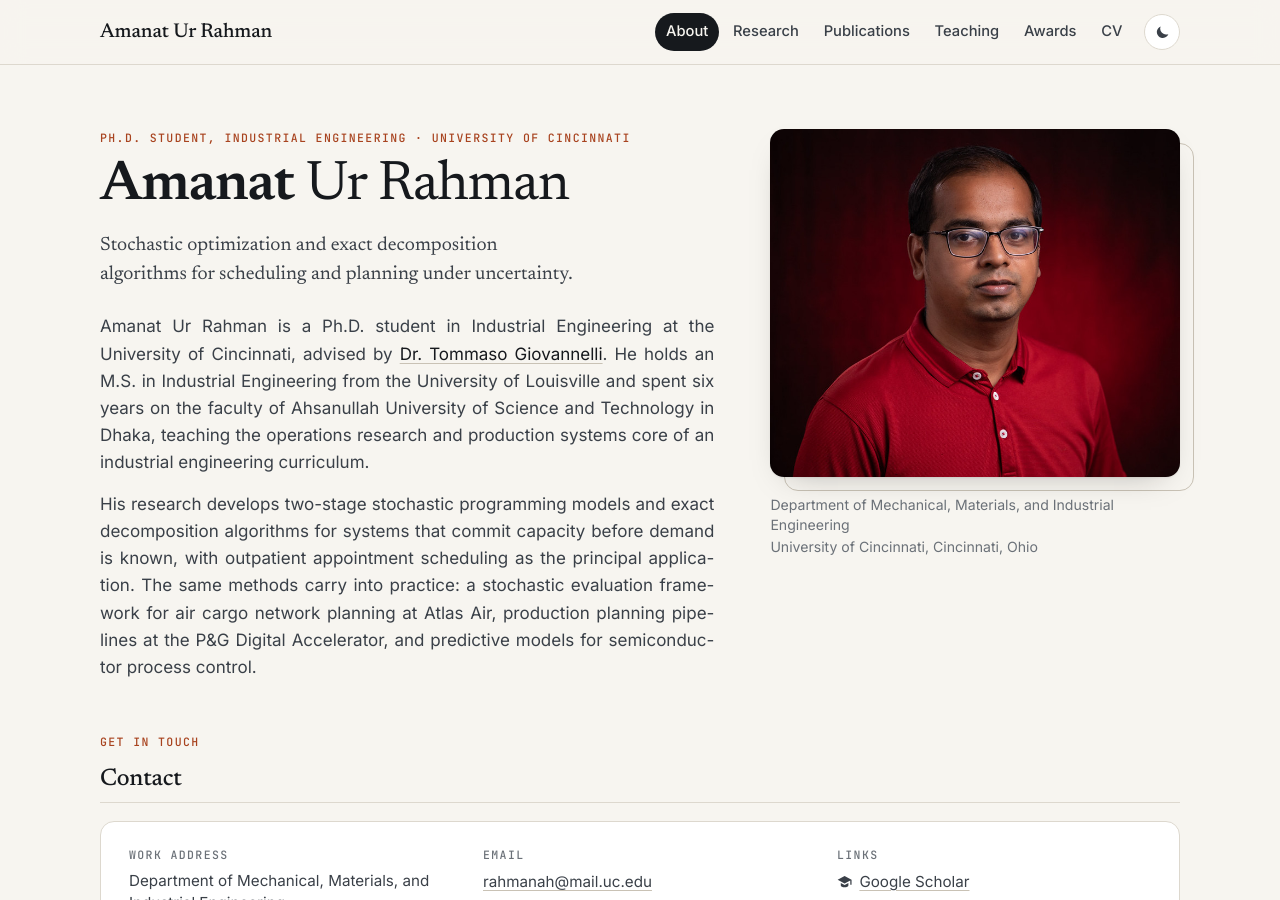
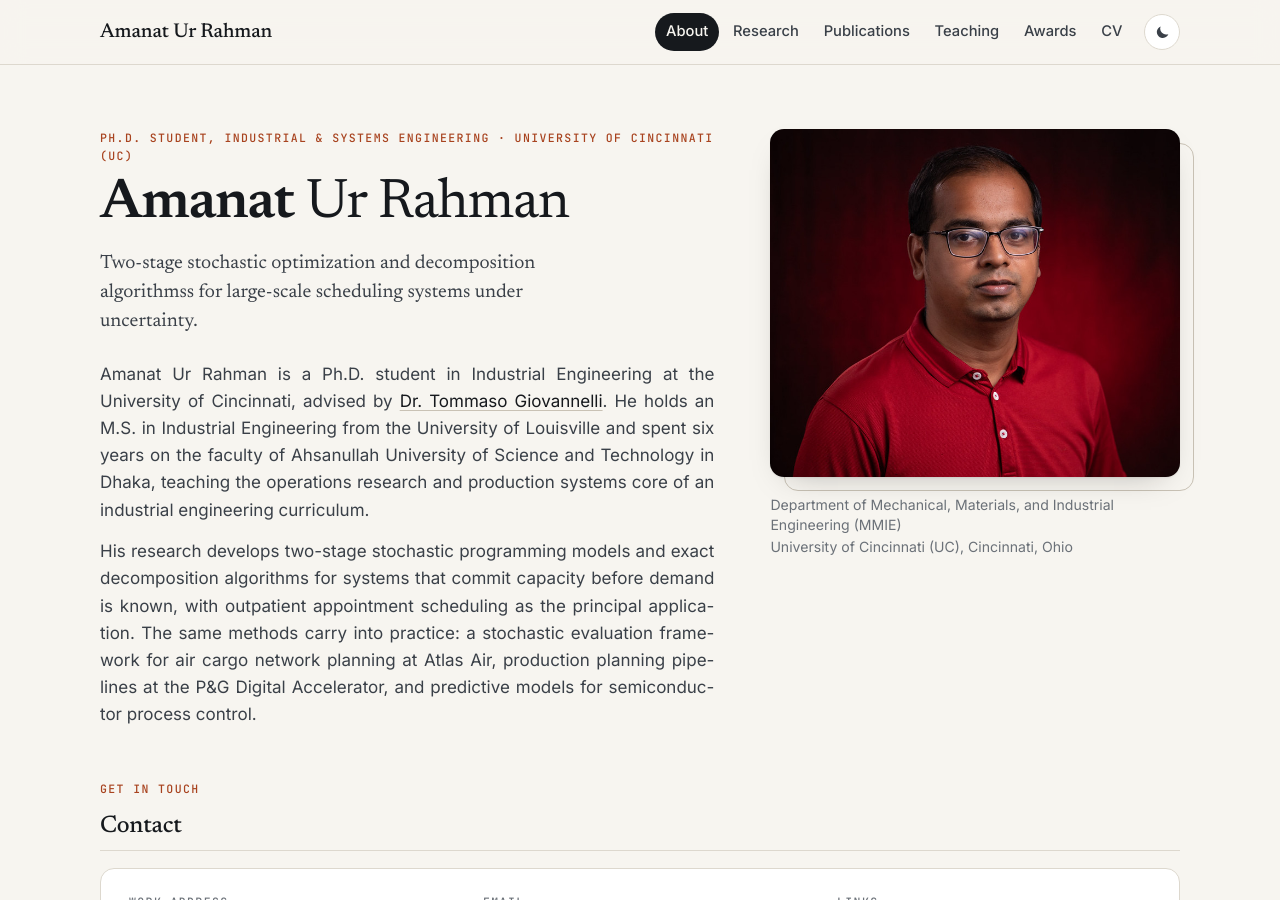
Before and after one commit to amanat-rahman/amanat-rahman.github.io, a Jekyll site: the page built from index.html, in a window 1280 px wide and 900 px high. Built offline with Jekyll 4.4.1, drawn with Linux system fonts in a browser that asks for light colours; some of the changed text lies outside the part shown.

Commit message:
Update profile.yml
minor_update 4

```diff
--- a/_data/profile.yml
+++ b/_data/profile.yml
@@ -1,10 +1,10 @@
 name: Amanat Ur Rahman
 first_name: Amanat
 last_name: Rahman
-title: Ph.D. Student, Industrial Engineering
-tagline: Stochastic optimization and exact decomposition algorithms for scheduling and planning under uncertainty.
-department: Department of Mechanical, Materials, and Industrial Engineering
-institution: University of Cincinnati
+title: Ph.D. Student, Industrial & Systems Engineering
+tagline: Two-stage stochastic optimization and decomposition algorithmss for large-scale scheduling systems under uncertainty.
+department: Department of Mechanical, Materials, and Industrial Engineering (MMIE)
+institution: University of Cincinnati (UC)
 institution_url: https://ceas.uc.edu/academics/departments/mechanical-materials-engineering.html
 location: Cincinnati, Ohio
 photo: /assets/img/pic_medium_AR.jpg
```
